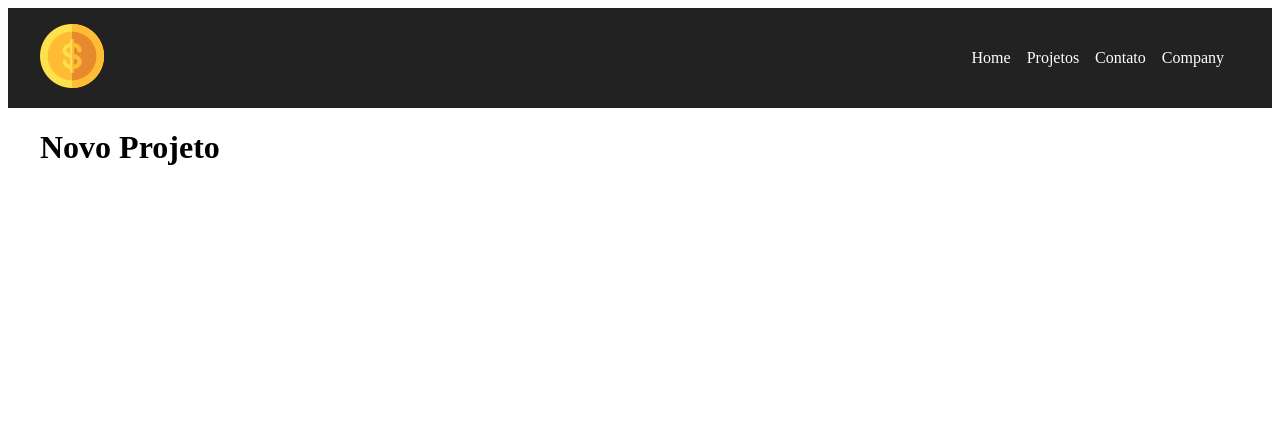
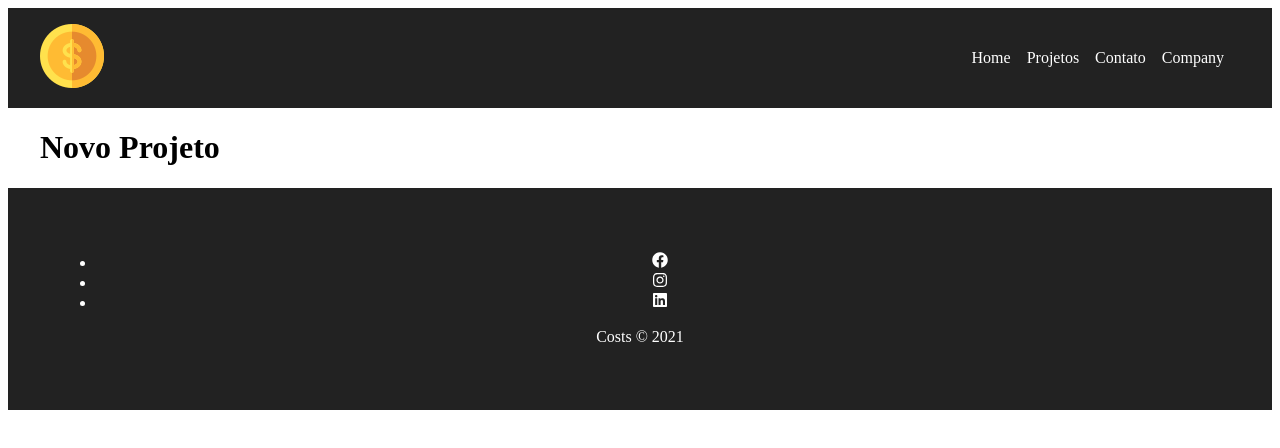
Before and after one commit to DevPauloDias/Costs, a React (Create React App) app: page /new-project in a window 1280 px wide. Shown: the top 448 px of the page. Built offline with nearby package versions, Linux system fonts and the light colour scheme.

Commit message:
configurando footer - inicio

```diff
--- a/src/components/layout/Footer.js
+++ b/src/components/layout/Footer.js
@@ -1,9 +1,20 @@
 
+import {FaFacebook, FaInstagram, FaLinkedin } from 'react-icons/fa'
+
+import styles from './Footer.module.css'
 
 function Footer(){
 
     return (
-        <div></div>
+        <footer className={styles.footer}>
+            <ul>
+                <li> <FaFacebook/> </li>
+                <li> <FaInstagram/> </li>
+                <li> <FaLinkedin/> </li>
+            </ul>
+            <p> <span> Costs </span> &copy; 2021</p>
+
+        </footer>
     )
 }
 export default Footer;
--- a/src/components/layout/Footer.module.css
+++ b/src/components/layout/Footer.module.css
@@ -0,0 +1,8 @@
+
+
+.footer{
+    background-color: #222;
+    color: #fff;
+    padding: 3em;
+    text-align: center;
+}
```
